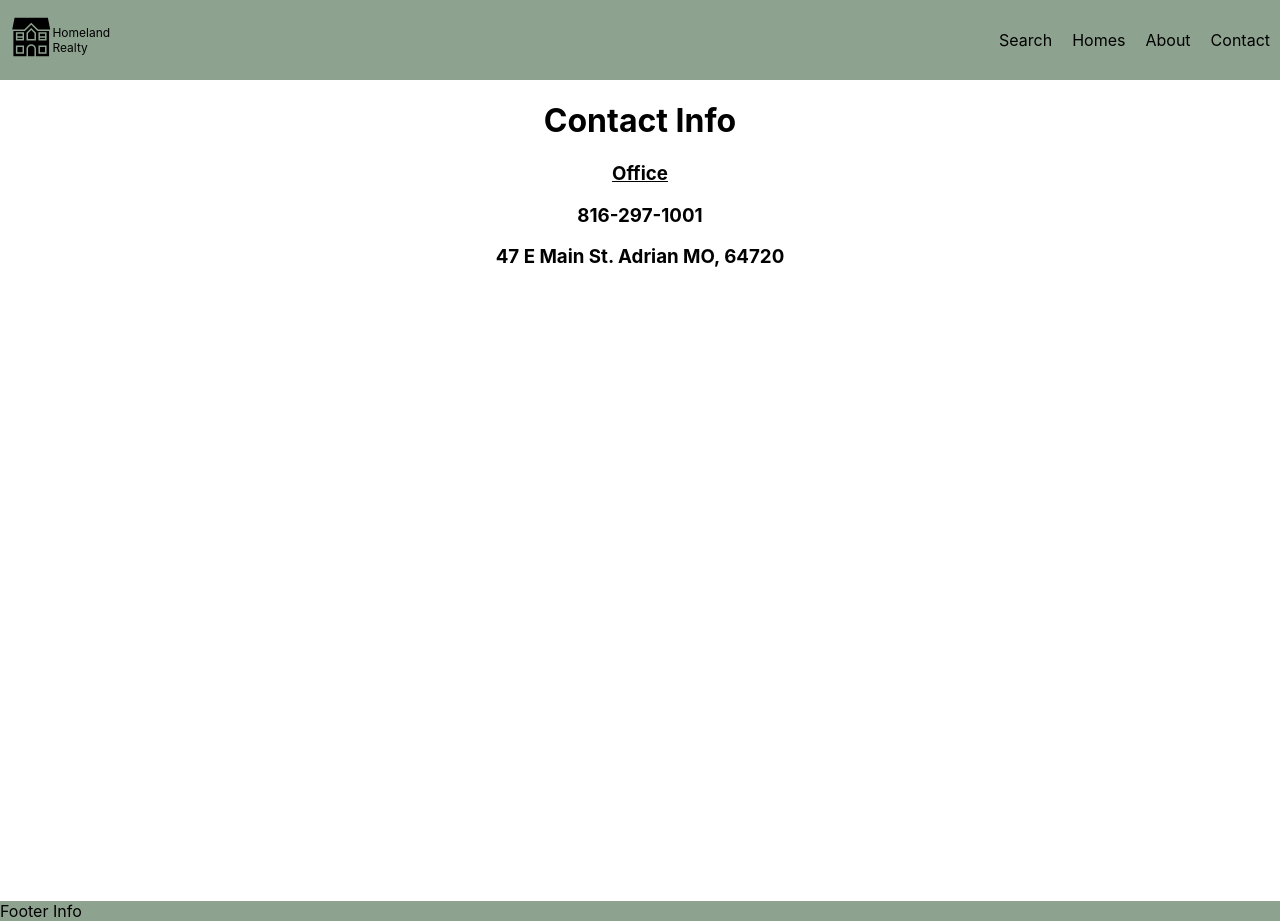
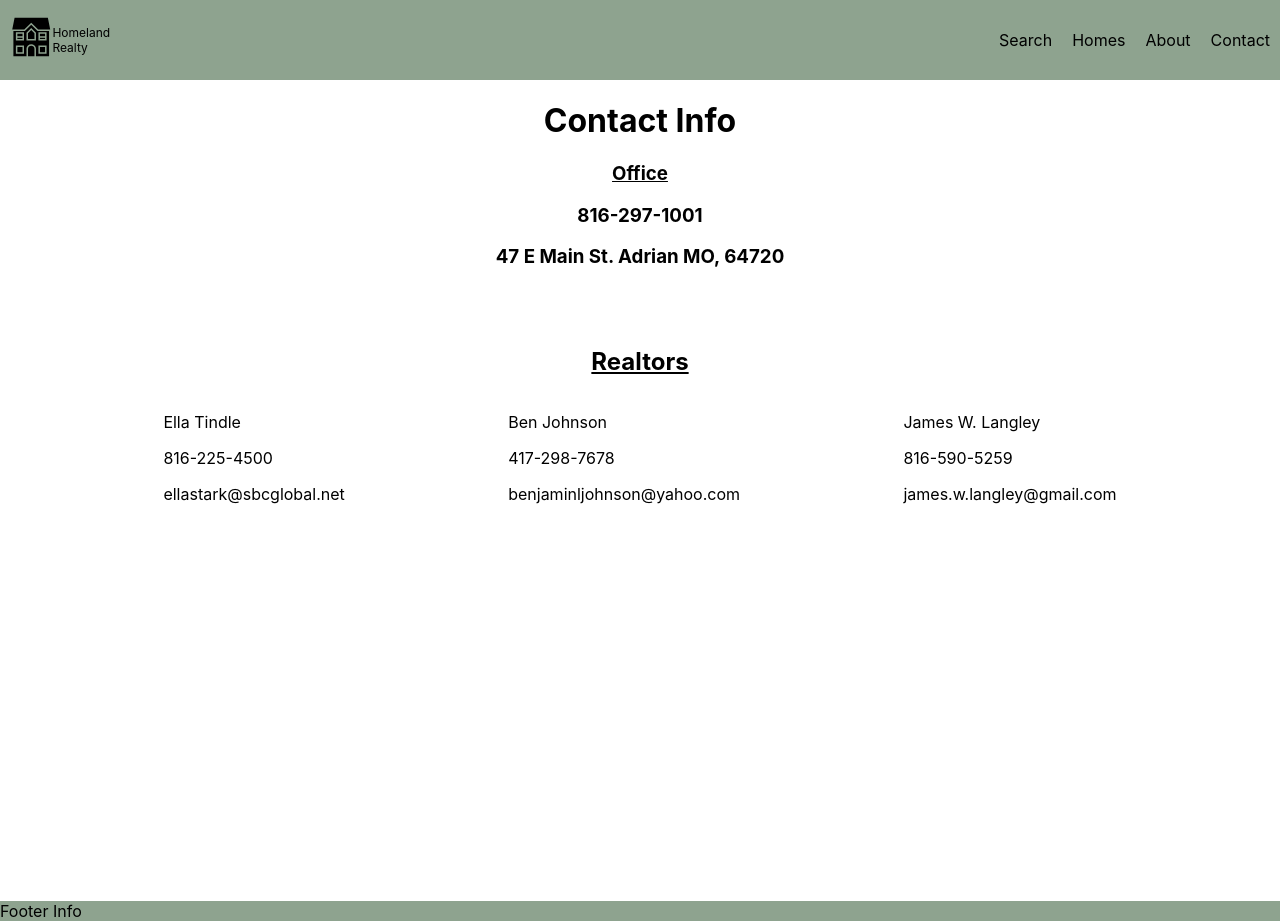
Before and after one commit to etrealty/etRealtyNext, a Next.js app: page /Contact in a window 1280 px wide. Built offline with nearby package versions, Linux system fonts and the light colour scheme.

Commit message:
updated contact page, with realtor information

```diff
--- a/package.json
+++ b/package.json
@@ -17,6 +17,7 @@
     "react": "18.2.0",
     "react-dom": "18.2.0",
     "react-icons": "^4.4.0",
+    "react-scroll-to-top": "^3.0.0",
     "valtio": "^1.7.0"
   },
   "devDependencies": {
--- a/pages/Contact/index.tsx
+++ b/pages/Contact/index.tsx
@@ -23,6 +23,26 @@ const Contact = () => {
         <h3 style={{textAlign: 'center'}}>
             47 E Main St. Adrian MO, 64720
         </h3>
+        <br/>
+        <br/>
+        <h2 style={{textAlign: 'center'}}><u>Realtors</u></h2>
+        <div style={{display: 'flex', justifyContent: 'space-evenly'}}>
+            <div>
+                <p>Ella Tindle</p>
+                <p>816-225-4500</p>
+                <p>ellastark@sbcglobal.net</p>
+            </div>
+            <div>
+                <p>Ben Johnson</p>
+                <p>417-298-7678</p>
+                <p>benjaminljohnson@yahoo.com</p>
+            </div>
+            <div>
+                <p>James W. Langley</p>
+                <p>816-590-5259</p>
+                <p>james.w.langley@gmail.com</p>
+            </div>
+        </div>
       </div>
 
 
--- a/pages/about.tsx
+++ b/pages/about.tsx
@@ -7,7 +7,7 @@ const About = () => {
     <Head>
       <title>About</title>
     </Head>
-    <div>
+    <div style={{height: '100vh'}}>
       <h1>About Page</h1>
       <p>ETrealty is here to help you find your new home, or sell your current home. We will provide you with the knowledge and skills you need for a succesfull real estate experience</p>
     </div>
```
Also changed, not shown: components/WrapperMap.tsx (+7 -5 lines), pages/homesearch/index.tsx (+6 -15 lines), 1 other file (tests, documents, lock files or other folders).
